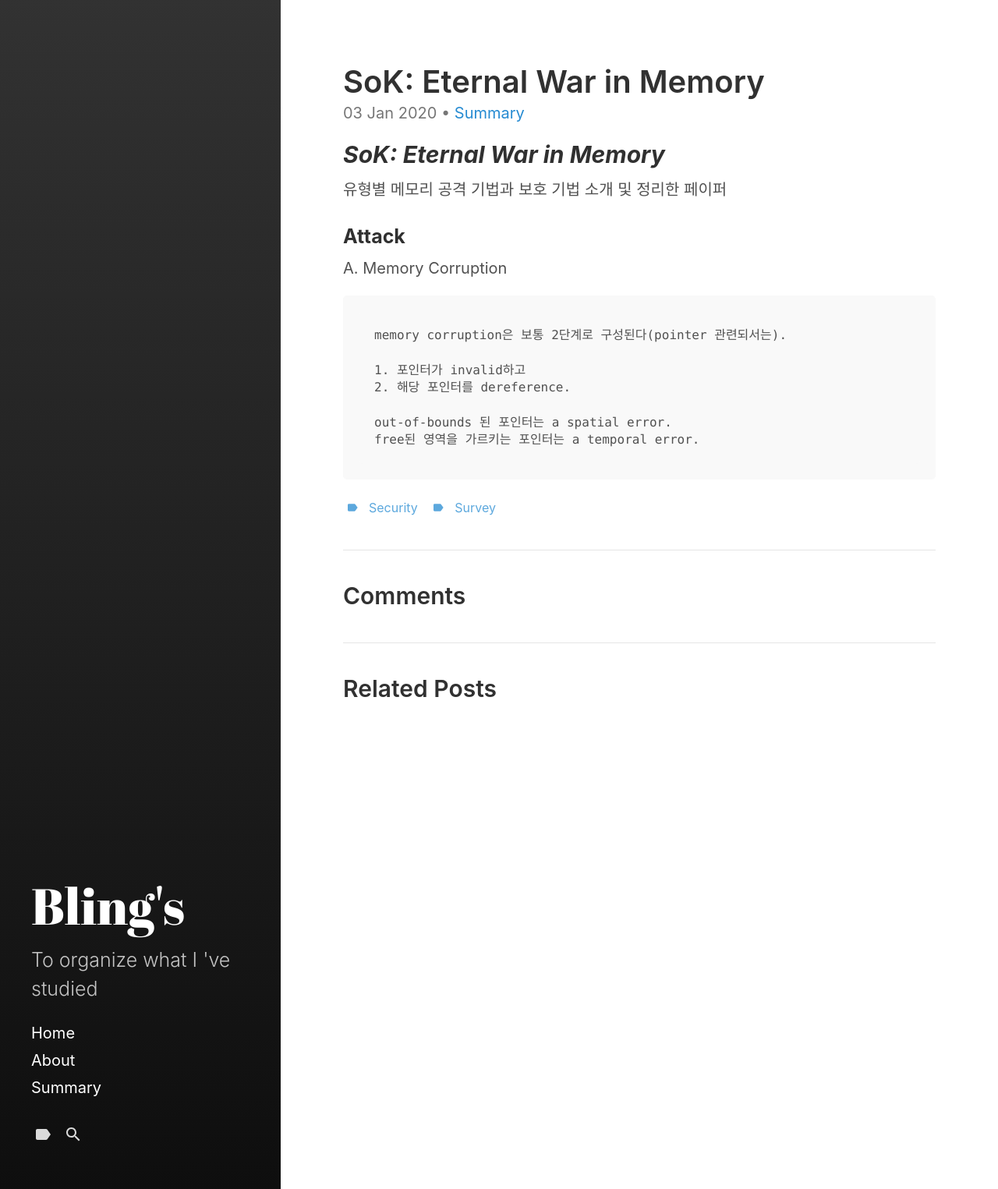
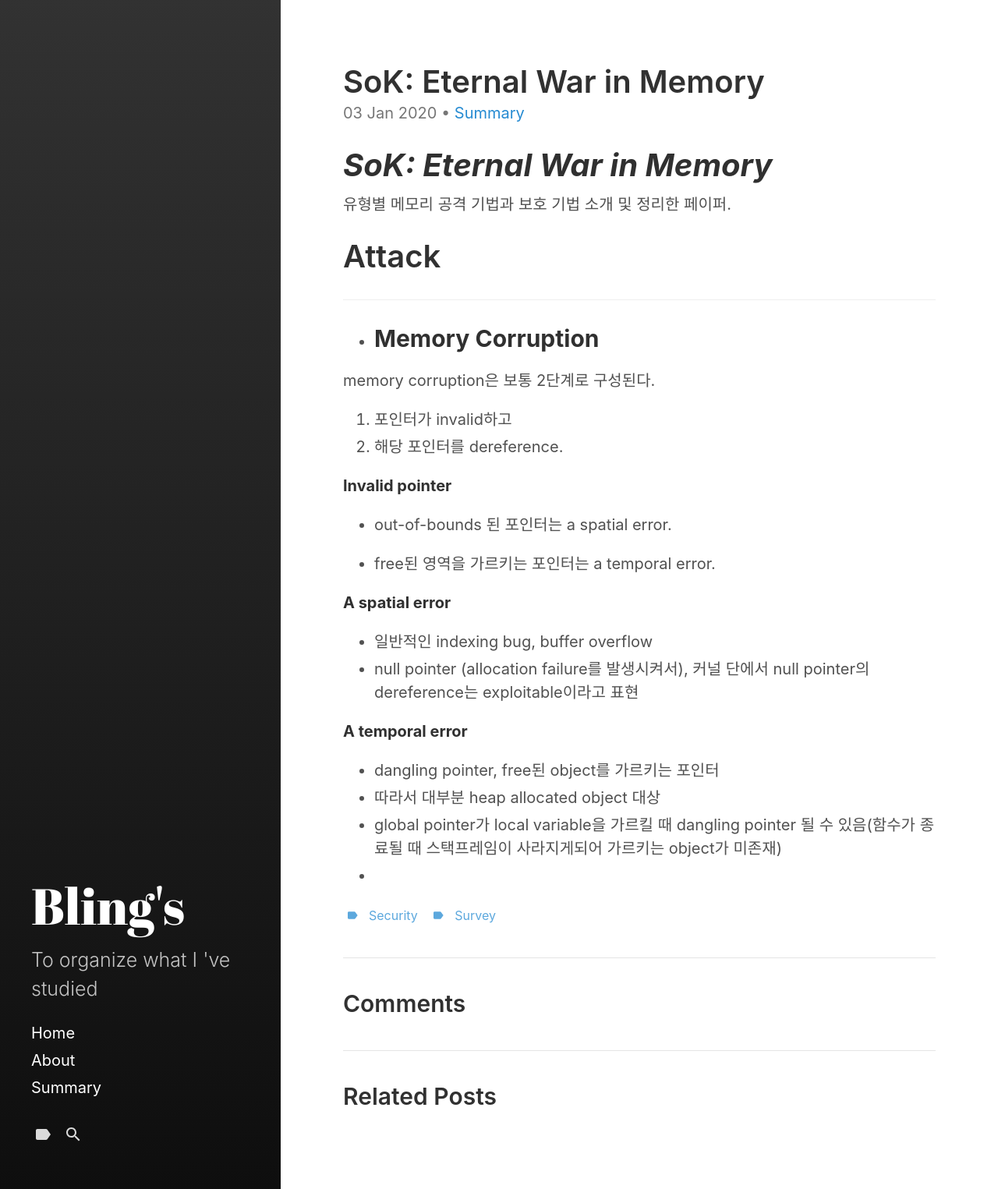
Before and after one commit to blingcho/blingcho.github.io, a Jekyll site: the page built from _posts/survey/2020-01-03-Sok-eternal-war-in-memory.md, in a window 1280 px wide. Shown: the whole page at 78% size. Built offline with Jekyll 4.4.1, drawn with Linux system fonts in a browser that asks for light colours.

Commit message:
20-01-10

```diff
--- a/_posts/survey/2020-01-03-Sok-eternal-war-in-memory.md
+++ b/_posts/survey/2020-01-03-Sok-eternal-war-in-memory.md
@@ -8,17 +8,33 @@ tags:
   - survey
 ---
 
-## ***SoK: Eternal War in Memory***
+# ***SoK: Eternal War in Memory***
 
-유형별 메모리 공격 기법과 보호 기법 소개 및 정리한 페이퍼
+유형별 메모리 공격 기법과 보호 기법 소개 및 정리한 페이퍼.
 
-### **Attack**
- A. Memory Corruption
 
-    memory corruption은 보통 2단계로 구성된다(pointer 관련되서는).
+# Attack
+---
+- ## **Memory Corruption**
 
-    1. 포인터가 invalid하고
-    2. 해당 포인터를 dereference.
+memory corruption은 보통 2단계로 구성된다.
 
-    out-of-bounds 된 포인터는 a spatial error.
-    free된 영역을 가르키는 포인터는 a temporal error.
+1. 포인터가 invalid하고
+2. 해당 포인터를 dereference.
+
+**Invalid pointer**
+
+- out-of-bounds 된 포인터는 a spatial error.
+
+- free된 영역을 가르키는 포인터는 a temporal error.
+
+**A spatial error**
+- 일반적인 indexing bug, buffer overflow
+- null pointer
+(allocation failure를 발생시켜서), 커널 단에서 null pointer의 dereference는 exploitable이라고 표현
+
+**A temporal error**
+- dangling pointer, free된 object를 가르키는 포인터
+- 따라서 대부분 heap allocated object 대상
+- global pointer가 local variable을 가르킬 때 dangling pointer 될 수 있음(함수가 종료될 때 스택프레임이 사라지게되어  가르키는 object가 미존재)
+-
```
